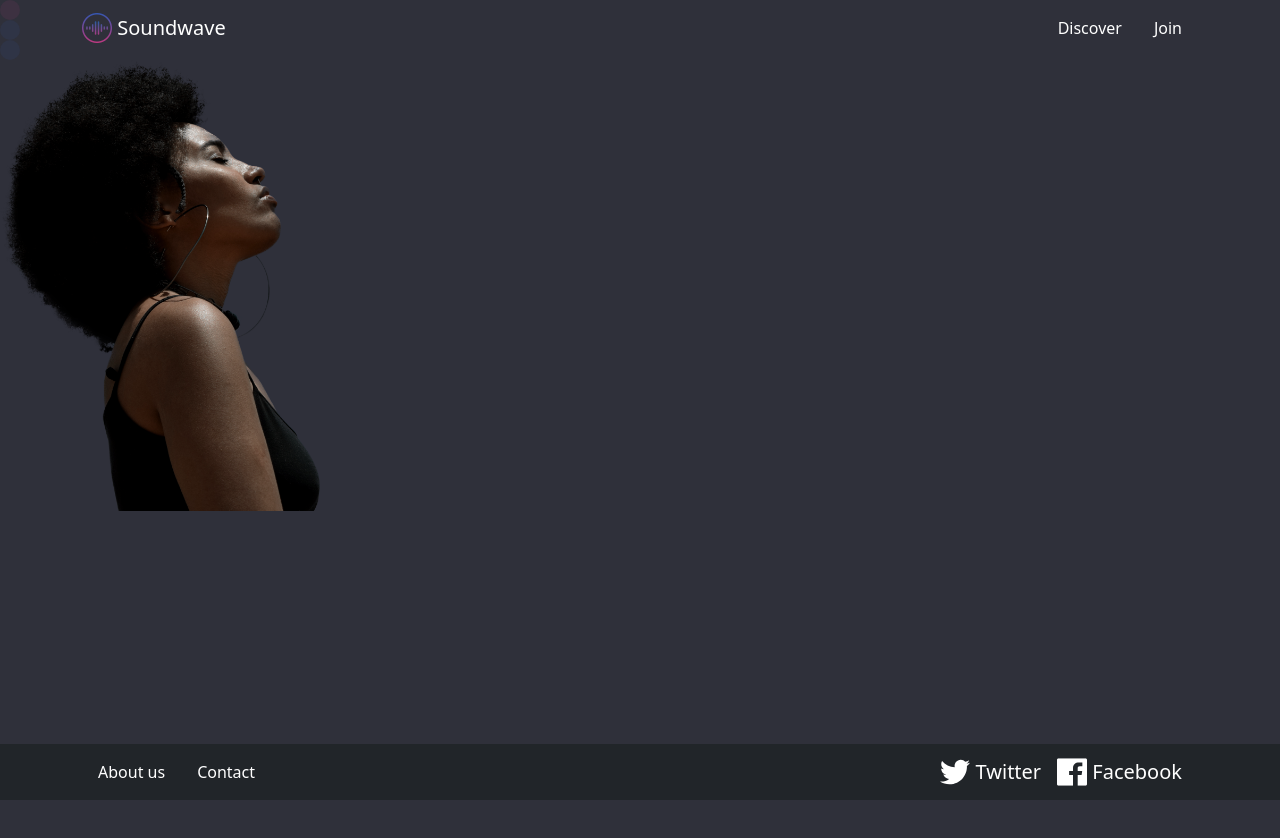
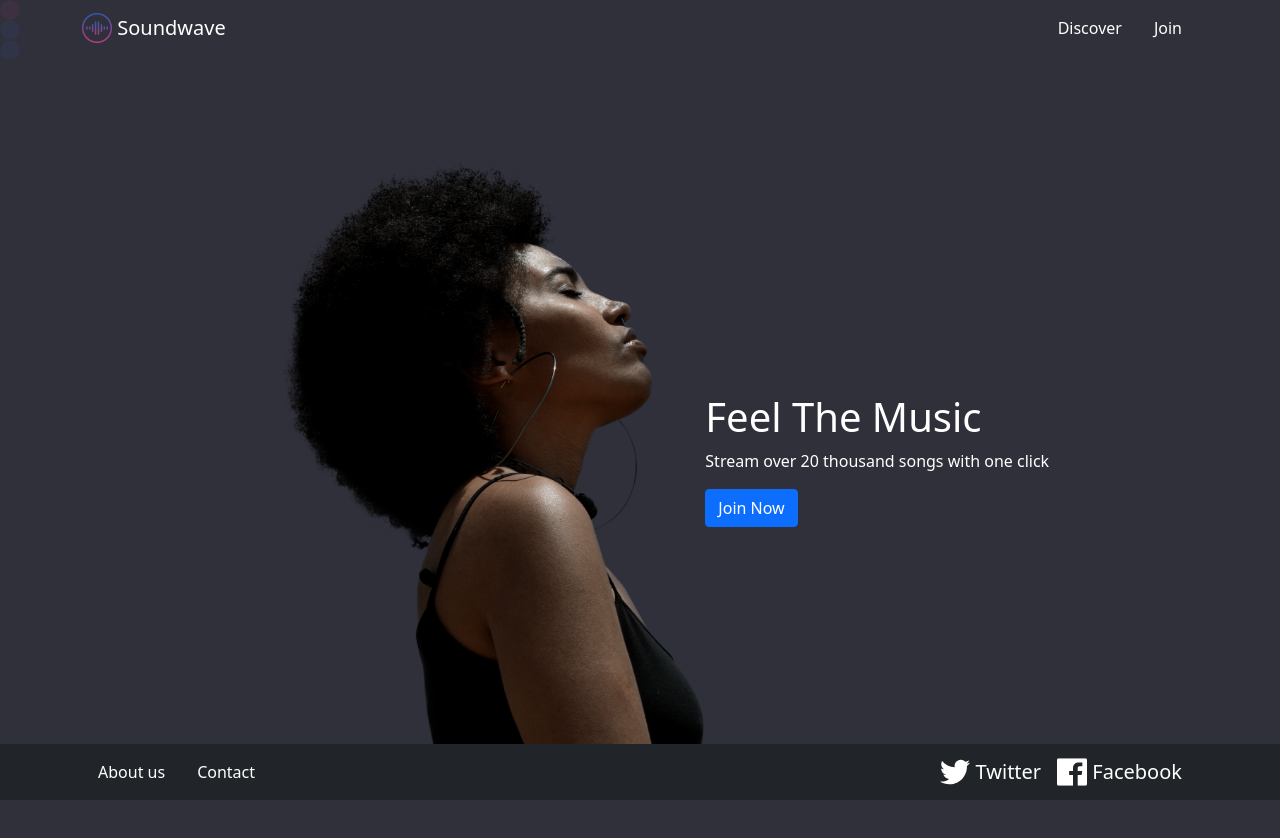
Before and after one commit to Nedeltoga/soundWave, a React (Create React App) app: page / in a window 1280 px wide. Shown: the top 838 px of the page. Before the commit the page ends 800 px from the top, so only its background shows below. Built offline with nearby package versions, Linux system fonts and the light colour scheme.

Commit message:
landig created

```diff
--- a/src/App.js
+++ b/src/App.js
@@ -5,18 +5,25 @@ import MenuBottom from './MenuBottom'
 import Circle from './Circle'
 import LandpageImg from './LandpageImg'
 import LandingText from './LandingText'
+import { Col, Container, Row } from 'react-bootstrap';
 
 function App() {
   return (
 
-    <div className='App'>
+    <div className='App vh-100'>
 
       <Menu />
       <Circle background='#bc3a801a'/>
       <Circle background='#3457b21a'/>
       <Circle background='#3457b21a'/>
-      <LandingText />
-      <LandpageImg />
+      <Container className='h-100 d-flex' fluid>
+        <Row className='flex-grow-1 d-flex d-flex align-items-center justify-content-center' >
+          <Col md={{ span: 3, offset: 1 }} ><LandpageImg /></Col>
+          <Col md={{ span: 4, offset: 1 }} ><LandingText /></Col>
+        </Row>
+       </Container>
+
+
       <MenuBottom />
     </div>
   );
--- a/src/LandingText.js
+++ b/src/LandingText.js
@@ -1,11 +1,12 @@
+import Button from 'react-bootstrap/Button'
+
 function LandingText (){
-    return
-    <div>
-    <h1>Feel The Music</h1>
-    <h2>Stream over 20 thousand songs with one clic</h2>
-    <btn>
+    return (
+        <div>
+            <h1>Feel The Music</h1>
+            <p>Stream over 20 thousand songs with one click</p>
+            <Button variant="primary" href="#">Join Now</Button>{' '}
+        </div>)
 
-    </btn>
-    </div>
 }
 export default LandingText
--- a/src/LandpageImg.js
+++ b/src/LandpageImg.js
@@ -2,9 +2,8 @@ function LandpageImg() {
     return <img
     alt="Black woman with a pleased gesture"
     src={process.env.PUBLIC_URL + '/images/landing-page-girl.png'}
-    width="25%"
+    width="425"
     //height="100"
-    className="align-bottom"
     />
 }
 export default LandpageImg
--- a/src/styles.css
+++ b/src/styles.css
@@ -1,5 +1,6 @@
 body{
     background-color: #2F303A;
+    color: white;
 }
 
 .Circle {
@@ -9,3 +10,20 @@ body{
 }
 
 .blank{color: white !important;}
+
+/*
+.land {
+    height: 30vh;
+    position: relative;
+    border: 3px solid green;
+  }
+
+  .vertical-center {
+    margin: 0;
+    position: absolute;
+    top: 50%;
+    -ms-transform: translateY(-50%);
+    transform: translateY(-50%);
+  }
+  land vertical-center
+*/
```
